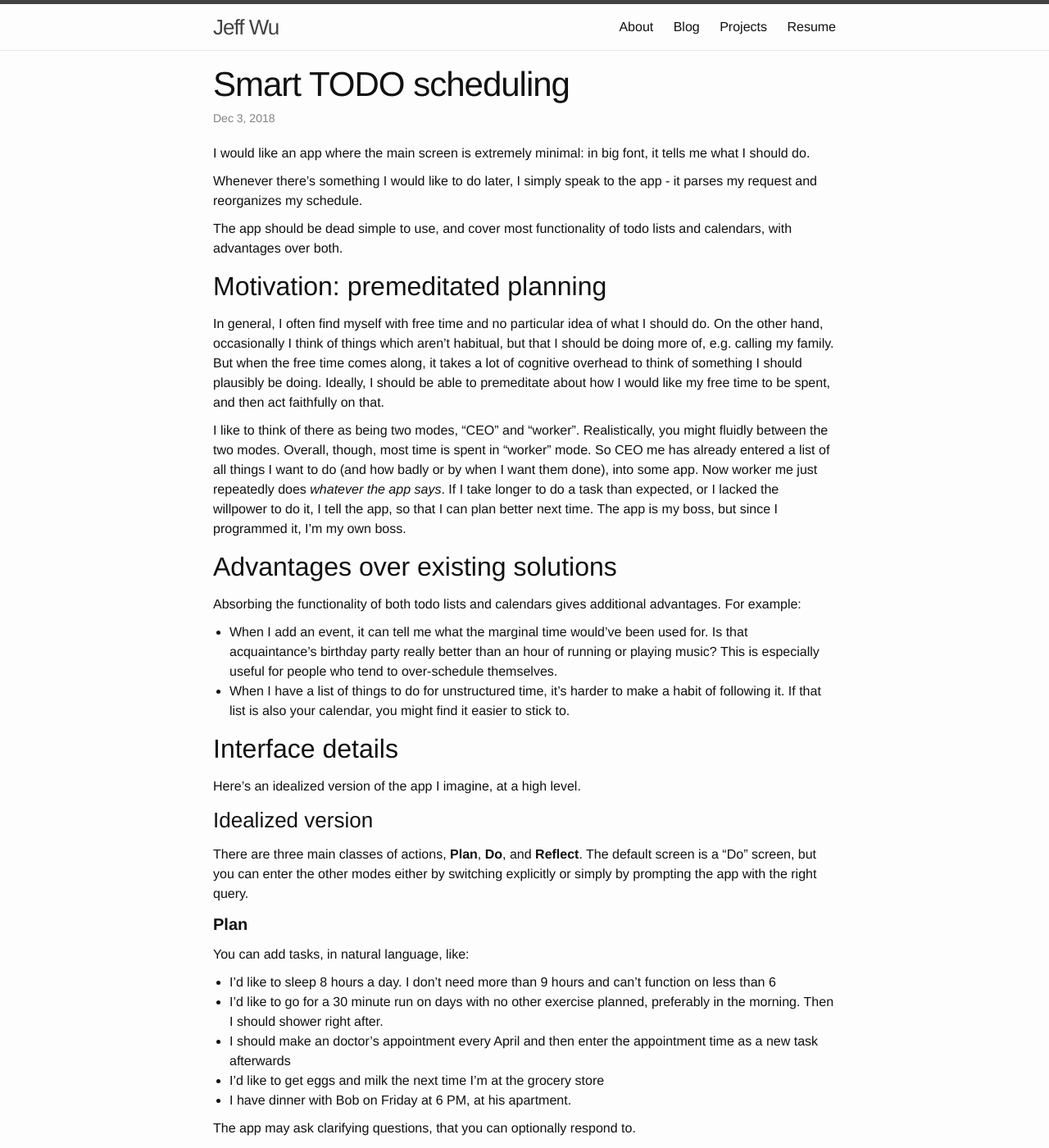
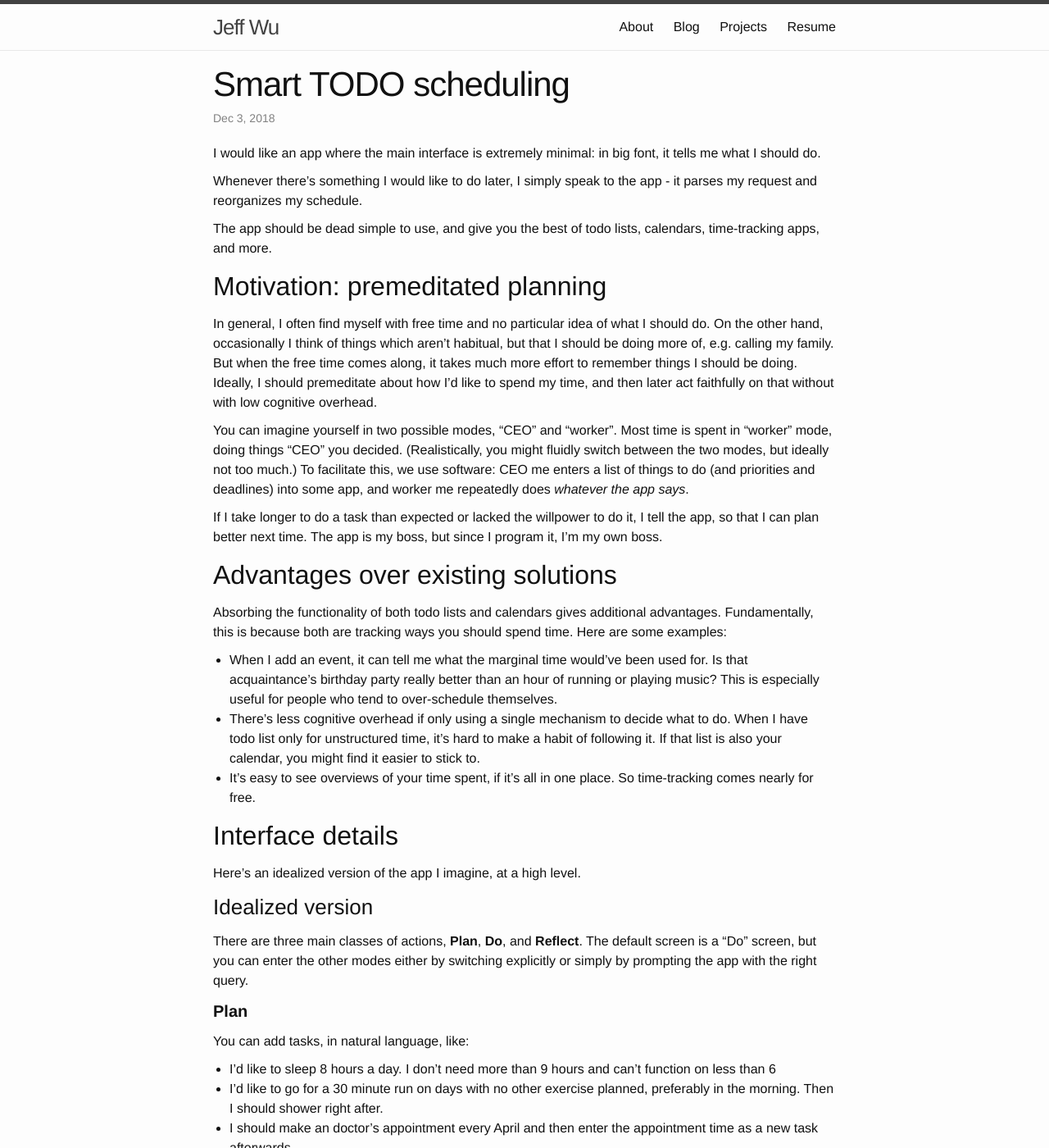
Before and after one commit to dannydenenberg/wuthefwasthat.github.io, a Jekyll site: the page built from _posts/2018-12-03-smart-scheduling.markdown, in a window 1280 px wide and 1400 px high. Shown: the whole window at 82% size. Built offline with Jekyll 4.4.1, drawn with Linux system fonts in a browser that asks for light colours; nearby versions of some CDN libraries; comment, search, counter and statistics services are not loaded; some of the changed text lies outside the part shown.

Commit message:
update post

```diff
--- a/_posts/2018-12-03-smart-scheduling.markdown
+++ b/_posts/2018-12-03-smart-scheduling.markdown
@@ -6,31 +6,35 @@ categories: productivity
 comments: true
 ---
 
-I would like an app where the main screen is extremely minimal: in big font, it tells me what I should do.
+I would like an app where the main interface is extremely minimal: in big font, it tells me what I should do.
 
 Whenever there's something I would like to do later, I simply speak to the app - it parses my request and reorganizes my schedule.
 
-The app should be dead simple to use, and cover most functionality of todo lists and calendars, with advantages over both.
+The app should be dead simple to use, and give you the best of todo lists, calendars, time-tracking apps, and more.
 
 ## Motivation: premeditated planning
 
 In general, I often find myself with free time and no particular idea of what I should do.
 On the other hand, occasionally I think of things which aren't habitual, but that I should be doing more of, e.g. calling my family.
-But when the free time comes along, it takes a lot of cognitive overhead to think of something I should plausibly be doing.
-Ideally, I should be able to premeditate about how I would like my free time to be spent, and then act faithfully on that.
+But when the free time comes along, it takes much more effort to remember things I should be doing.
+Ideally, I should premeditate about how I'd like to spend my time, and then later act faithfully on that without with low cognitive overhead.
 
-I like to think of there as being two modes, "CEO" and "worker".  Realistically, you might fluidly between the two modes. Overall, though, most time is spent in "worker" mode.
-So CEO me has already entered a list of all things I want to do (and how badly or by when I want them done), into some app.
-Now worker me just repeatedly does *whatever the app says*.
-If I take longer to do a task than expected, or I lacked the willpower to do it, I tell the app, so that I can plan better next time.
-The app is my boss, but since I programmed it, I'm my own boss.
+You can imagine yourself in two possible modes, "CEO" and "worker".  Most time is spent in "worker" mode, doing things "CEO" you decided.
+(Realistically, you might fluidly switch between the two modes, but ideally not too much.)
+To facilitate this, we use software:  CEO me enters a list of things to do (and priorities and deadlines) into some app, and worker me repeatedly does *whatever the app says*.
+
+If I take longer to do a task than expected or lacked the willpower to do it, I tell the app, so that I can plan better next time.
+The app is my boss, but since I program it, I'm my own boss.
 
 ## Advantages over existing solutions
 
-Absorbing the functionality of both todo lists and calendars gives additional advantages.  For example:
+Absorbing the functionality of both todo lists and calendars gives additional advantages.
+Fundamentally, this is because both are tracking ways you should spend time.
+Here are some examples:
 
 - When I add an event, it can tell me what the marginal time would've been used for.  Is that acquaintance's birthday party really better than an hour of running or playing music? This is especially useful for people who tend to over-schedule themselves.
-- When I have a list of things to do for unstructured time, it's harder to make a habit of following it.  If that list is also your calendar, you might find it easier to stick to.
+- There's less cognitive overhead if only using a single mechanism to decide what to do.  When I have todo list only for unstructured time, it's hard to make a habit of following it.  If that list is also your calendar, you might find it easier to stick to.
+- It's easy to see overviews of your time spent, if it's all in one place.  So time-tracking comes nearly for free.
 
 ## Interface details
 
@@ -97,8 +101,6 @@ For example, instead of natural language, you could plan by entering:
 
 I would be very happy if someone implemented something like this.  If you are interested, please let me know!
 
-I had the idea for this app over a year ago, and have many other ideas surrounding it, but never finished writing this post.  I blame the lack of the app for my demise and for my failure blog consistently.
-
 Some suggestions for the name of such an app:
 - Lachesis or Decima, the second of the Three Fates who measured and apportioned the thread of life.
 - Remembear, in the spirit of Beeminder (if the Fates are too serious!)
```
Also changed, not shown: other parts of _posts/2018-12-03-smart-scheduling.markdown (+1 -1 lines).
